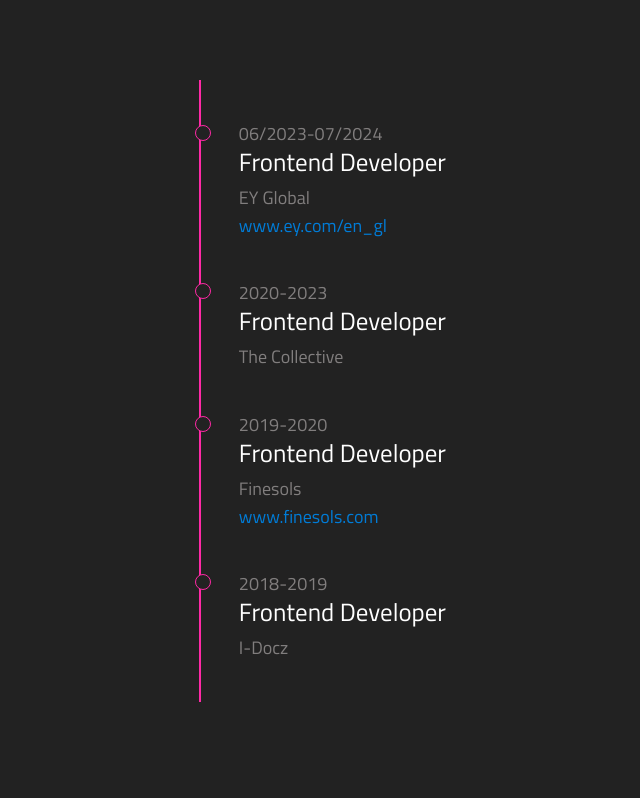
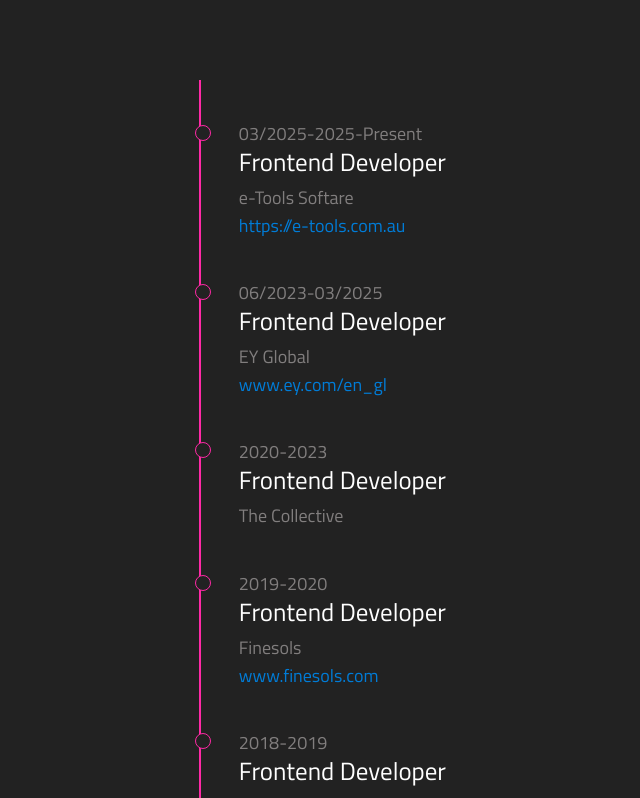
Before and after one commit to ahsanazwar/my-portfolio, a React (Vite) app: page / in a window 1280 px wide. Shown: the part 3560-4358 px from the top of the page, without its empty margins (291-931 px from the left). Built offline with nearby package versions, Linux system fonts and the light colour scheme.

Commit message:
career updated

```diff
--- a/src/components/career.tsx
+++ b/src/components/career.tsx
@@ -7,7 +7,13 @@
             <div className="flex flex-col items-center">
                 <ul className="customList text-center sm:text-left w-4/5 sm:w-[18%] relative">
                     <JobList
-                        duration="06/2023-07/2024"
+                        duration="03/2025-2025-Present"
+                        title="Frontend Developer"
+                        company={"e-Tools Softare"}
+                        url="https://e-tools.com.au"
+                    />
+                    <JobList
+                        duration="06/2023-03/2025"
                         title="Frontend Developer"
                         company={"EY Global"}
                         url="www.ey.com/en_gl"
```
